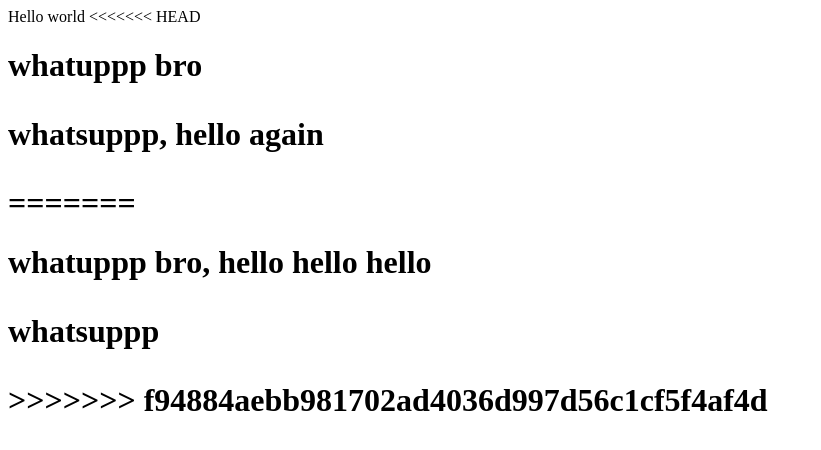
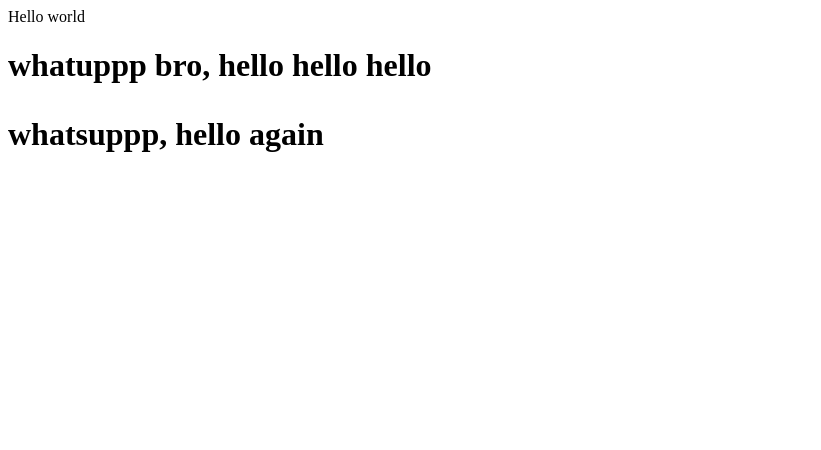
Before and after one commit to murtazaalei/Webdev, a plain HTML site: page hello.html in a window 1280 px wide. Shown: the whole page, without its empty margins (0-821 px from the left). Drawn offline with Linux system fonts and the light colour scheme.

Commit message:
resolved conflict

```diff
--- a/hello.html
+++ b/hello.html
@@ -5,13 +5,8 @@
         </head>
         <body>
             Hello world
-<<<<<<< HEAD
-            <h1>whatuppp bro<h1>
+            <h1>whatuppp bro, hello hello hello<h1>
             <p>whatsuppp, hello again</p>
-=======
-            <h1>whatuppp bro, hello hello hello<h1>
-            <p>whatsuppp</p>
->>>>>>> f94884aebb981702ad4036d997d56c1cf5f4af4d
         </body>
 
 </html>
```
